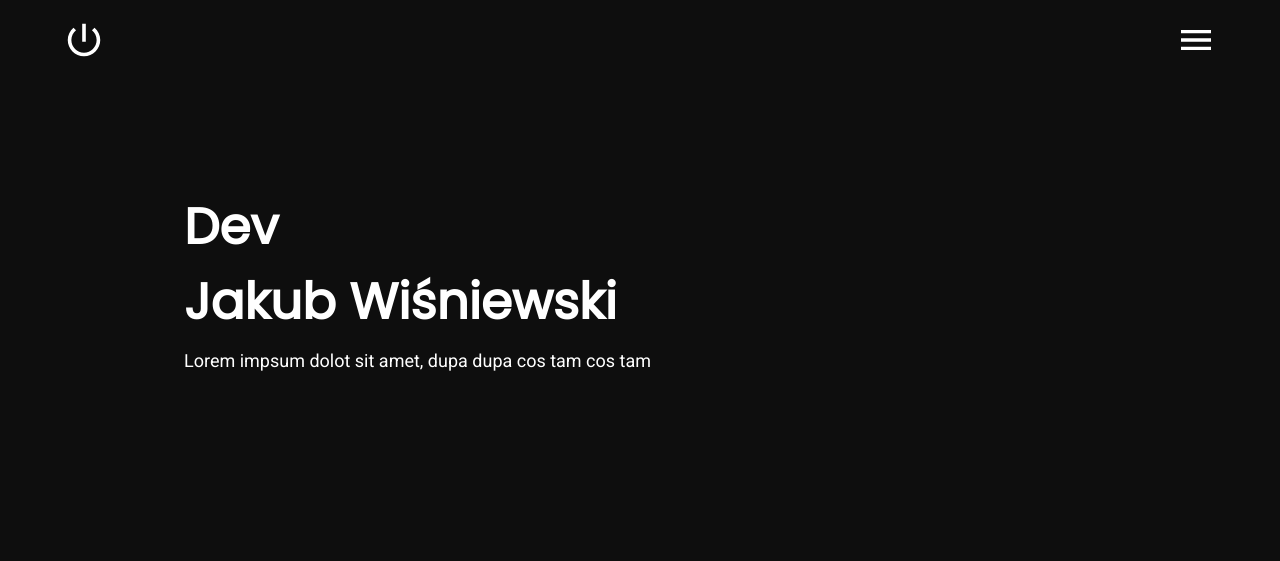
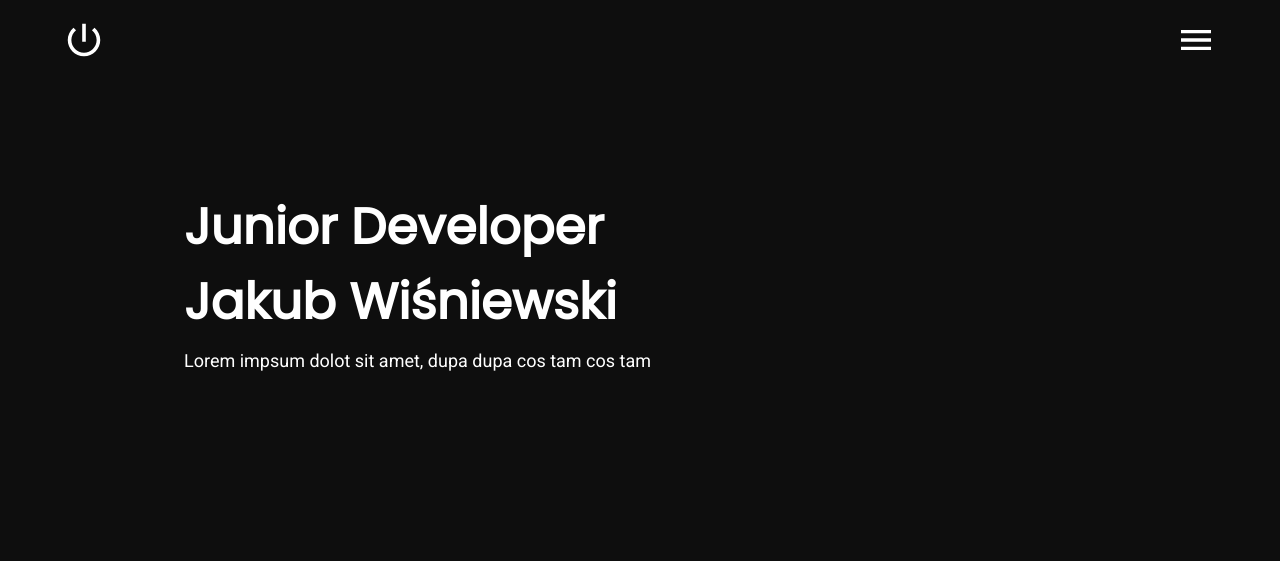
Before and after one commit to xaaza007/portfolio, a plain HTML site: page index.html in a window 1280 px wide. Shown: the top 561 px of the page. Drawn offline with nearby package versions, Linux system fonts and the light colour scheme.

Commit message:
headers changes

```diff
--- a/index.html
+++ b/index.html
@@ -28,7 +28,8 @@
       </nav>
 
       <header>
-        <h1 class="anim load-hidden">Dev<br>Jakub Wiśniewski</h1>
+        <h1 class="anim load-hidden">Junior Developer</h1>
+        <h1 class="anim">Jakub Wiśniewski</h1>
         <p class="anim">Lorem impsum dolot sit amet, dupa dupa cos tam cos tam</p>
       </header>
 
```
